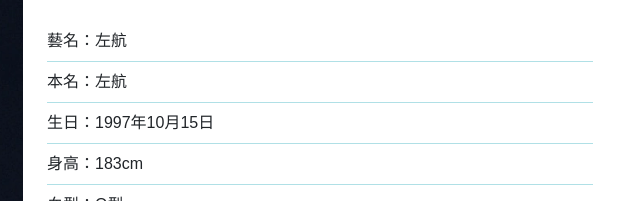
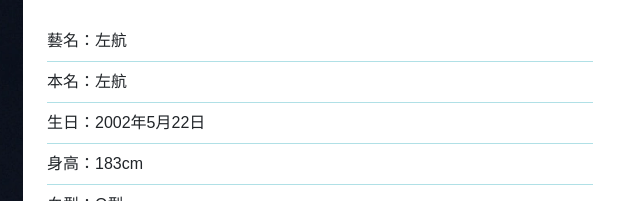
Before and after one commit to Tingu0117/hung, a plain HTML site: page index.html in a window 1280 px wide. Shown: the part 947-1148 px from the top of the page, 605-1245 px from the left. Drawn offline with nearby package versions, Linux system fonts and the light colour scheme.

Commit message:
Update index.html

```diff
--- a/index.html
+++ b/index.html
@@ -63,7 +63,7 @@
                     <ul class="list-unstyled">
                         <li>藝名：左航</li>
                         <li>本名：左航</li>
-                        <li>生日：1997年10月15日</li>
+                        <li>生日：2002年5月22日</li>
                         <li>身高：183cm</li>
                         <li>血型：O型</li>
                         <li>出生地：中國浙江</li>
```
